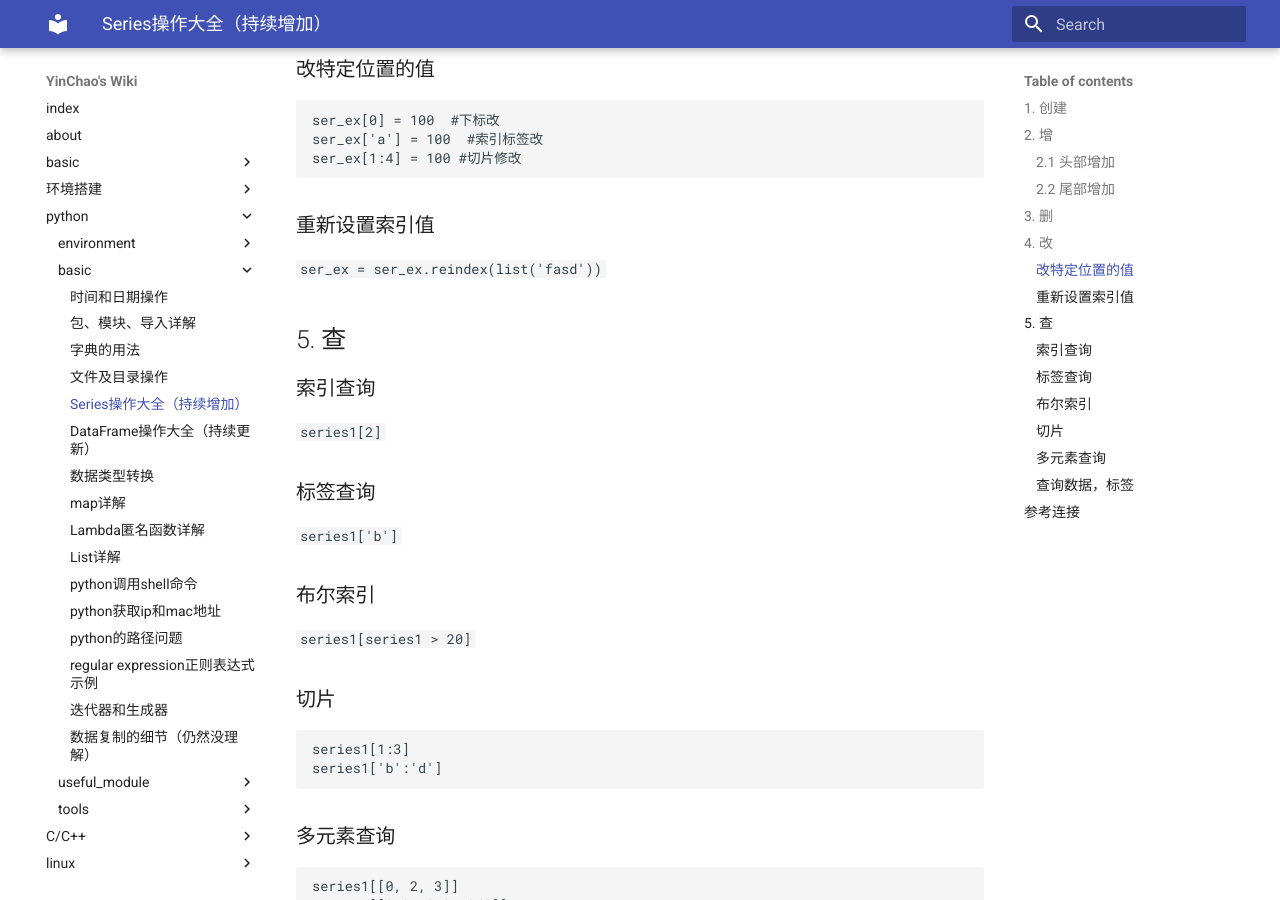
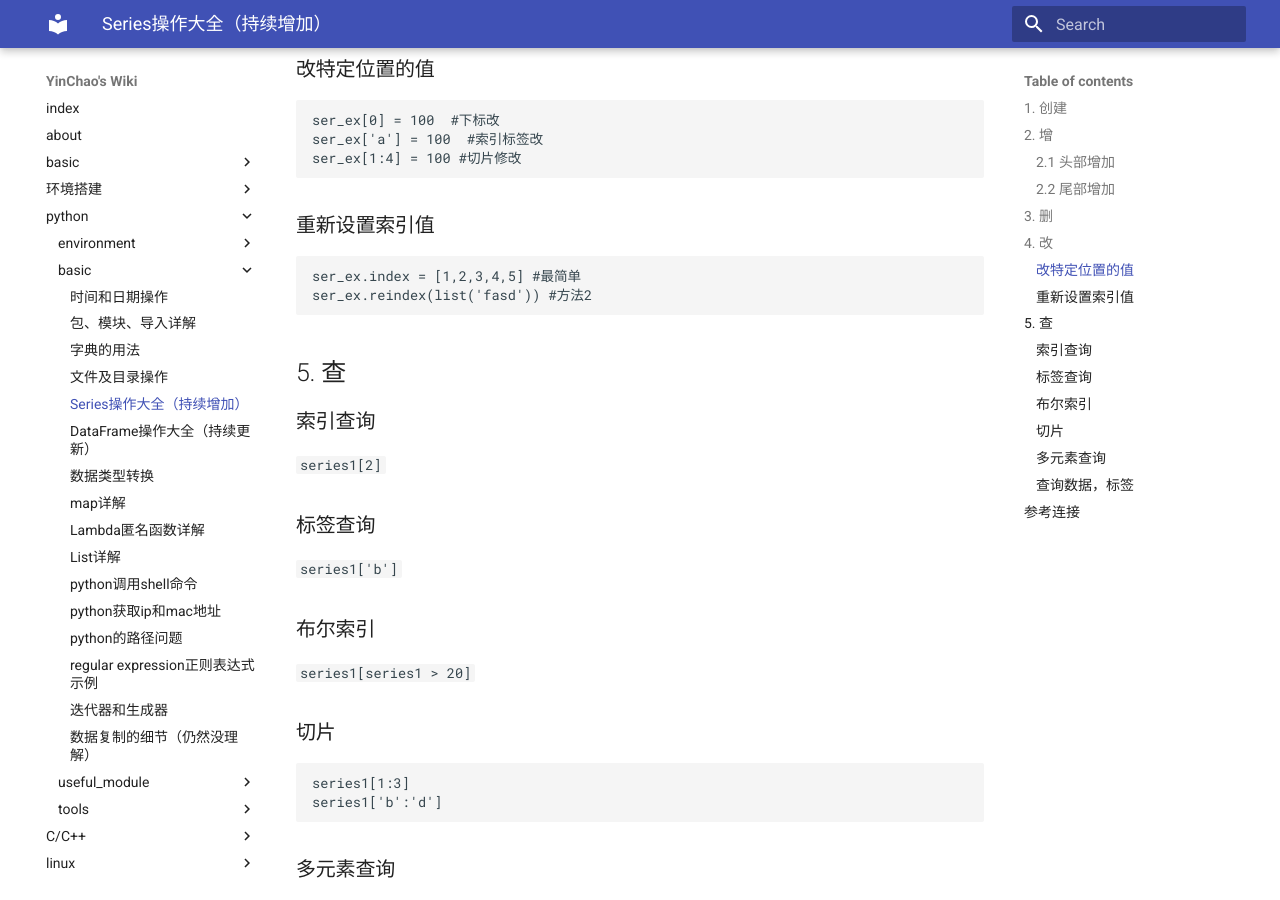
Before and after one commit to YinChao126/yc_wiki, an MkDocs documentation site: the page built from docs/python/basic/Series.md, in a window 1280 px wide and 900 px high, scrolled down 1297 px. Built offline with MkDocs 1.6.1 and Material for MkDocs 9.7.7, drawn with Linux system fonts in a browser that asks for light colours.

Commit message:
优化Series

````diff
--- a/docs/python/basic/Series.md
+++ b/docs/python/basic/Series.md
@@ -63,7 +63,12 @@ ser_ex[1:4] = 100 #切片修改
 
 ### 重新设置索引值
 
-`ser_ex = ser_ex.reindex(list('fasd'))`
+```
+ser_ex.index = [1,2,3,4,5] #最简单
+ser_ex.reindex(list('fasd')) #方法2
+```
+
+
 
 ## 5. 查
 
````
